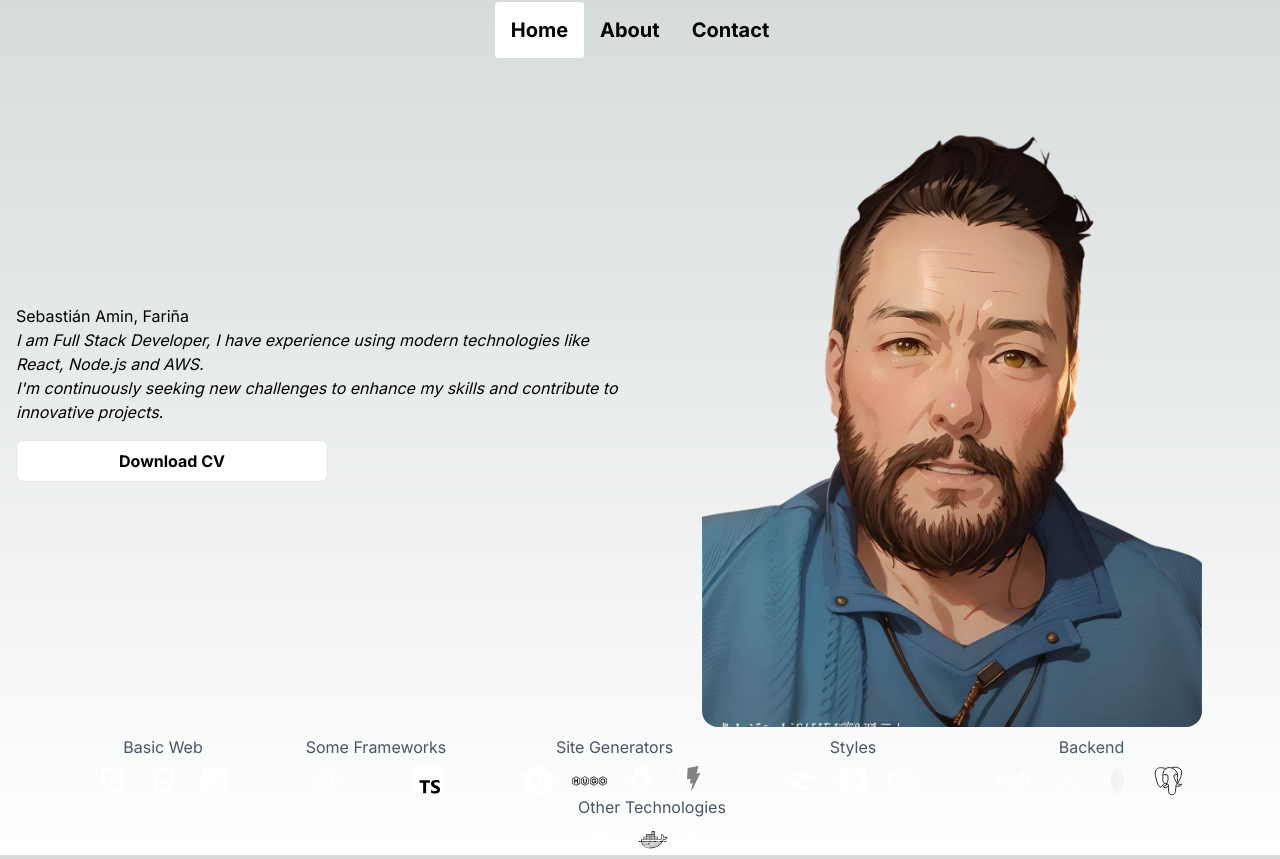
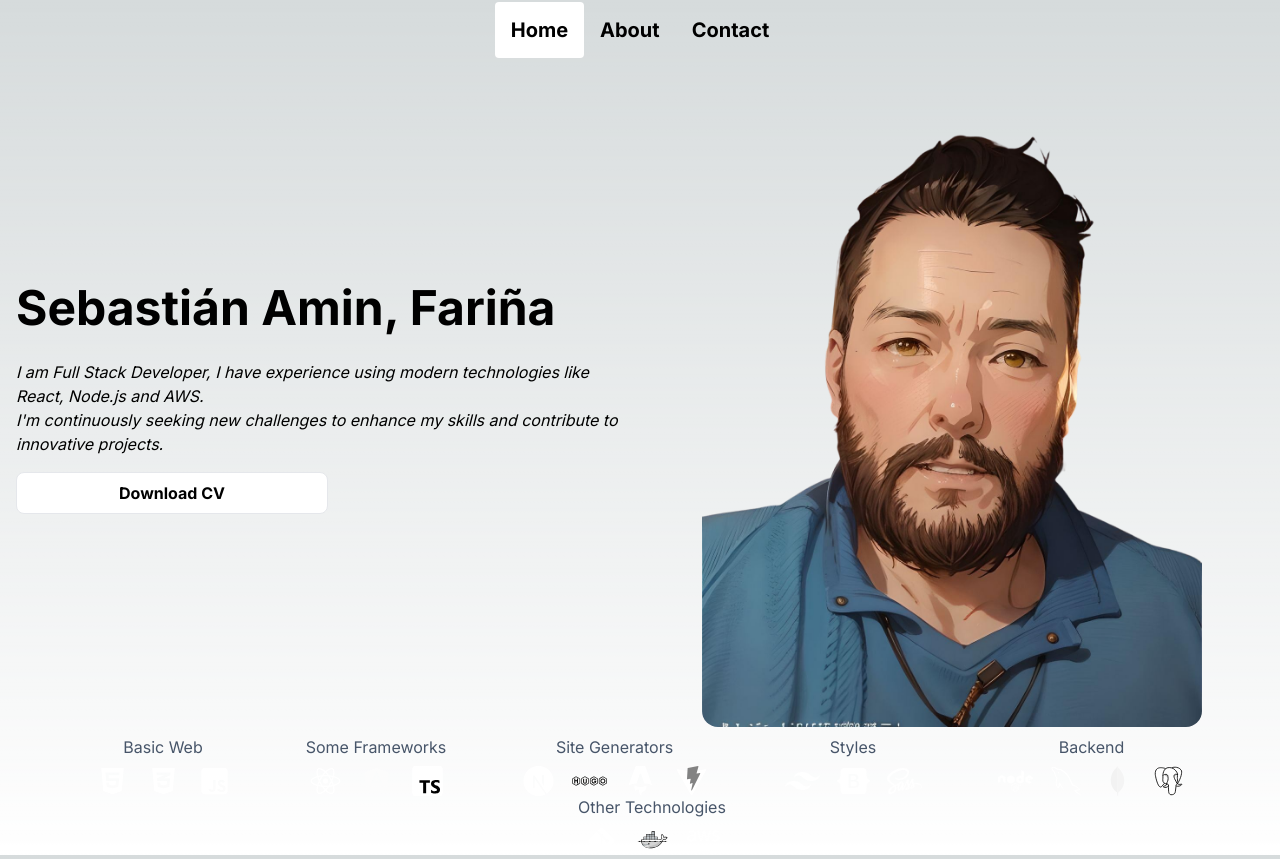
Before and after one commit to amin-farina/deploy-portfolio, a Next.js app: page / in a window 1280 px wide. Built offline with nearby package versions, Linux system fonts and the light colour scheme.

Commit message:
Cambio del titulo

```diff
--- a/app/page.js
+++ b/app/page.js
@@ -9,7 +9,7 @@ export default function Home() {
       <div className="container mx-auto">
         <div className="flex">
           <div className="flex flex-col justify-center w-1/2 min-h-[80vh] space-y-4">
-            Sebastián Amin, Fariña
+            <h1 class="font-bold text-[3rem]">Sebastián Amin, Fariña</h1>
             <div className="italic">
               <p>
                 I am Full Stack Developer, I have experience using modern
```
